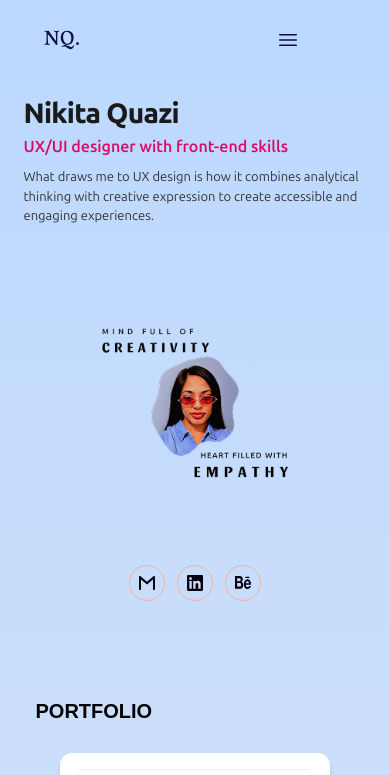
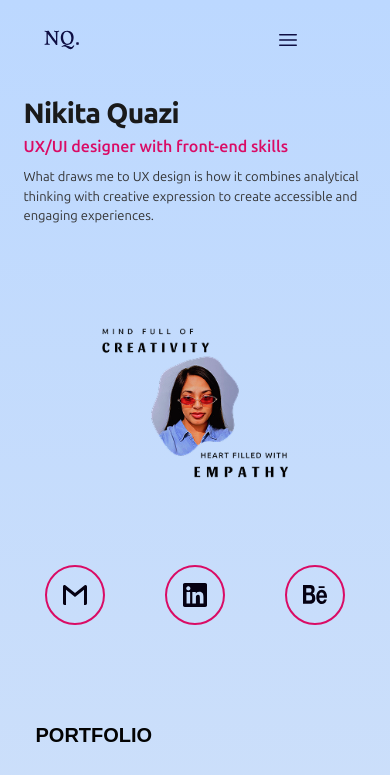
Before and after one commit to ChikiChirp/ux-portfolio, a Next.js app: page / in a window 390 px wide. Shown: the top 775 px of the page. Built offline with nearby package versions, Linux system fonts and the light colour scheme; a web font is replaced by a local one.

Commit message:
style: enhance social media buttons with larger size and pink border in mobile hero section

```diff
--- a/src/components/features/HeroSectionMobile.tsx
+++ b/src/components/features/HeroSectionMobile.tsx
@@ -31,16 +31,20 @@ interface ProjectCardMobileProps {
   tag: string;
 }
 
-const ProjectCardMobile: React.FC<ProjectCardMobileProps> = ({ href, imageSrc, imageAlt, title, tag }) => {
+const ProjectCardMobile: React.FC<ProjectCardMobileProps> = ({
+  href,
+  imageSrc,
+  imageAlt,
+  title,
+  tag,
+}) => {
   return (
-    <Link href={href} className="block w-[270px] bg-white p-4 rounded-xl shadow-md transition-transform hover:scale-105 focus:scale-105 focus:outline-none focus:ring-2 focus:ring-[#DA0B65] focus:ring-opacity-50">
+    <Link
+      href={href}
+      className="block w-[270px] bg-white p-4 rounded-xl shadow-md transition-transform hover:scale-105 focus:scale-105 focus:outline-none focus:ring-2 focus:ring-[#DA0B65] focus:ring-opacity-50"
+    >
       <div className="w-full h-[175px] relative overflow-hidden rounded-lg bg-gray-200">
-        <Image
-          src={imageSrc}
-          alt={imageAlt}
-          fill
-          className="object-cover"
-        />
+        <Image src={imageSrc} alt={imageAlt} fill className="object-cover" />
       </div>
       <h3 className="font-['Kanit',_sans-serif] text-base text-[#030303] uppercase mt-4 font-semibold tracking-tight">
         {title}
@@ -85,29 +89,31 @@ export default function HeroSectionMobile() {
             src="/figma-assets/Frame 5018.png"
             alt="Profile display with Creativity and Empathy labels"
             width={200}
-            height={158} /* Adjusted height to maintain aspect ratio of Figma image (approx 200x158) */
+            height={
+              158
+            } /* Adjusted height to maintain aspect ratio of Figma image (approx 200x158) */
             className="object-contain" /* Use object-contain to ensure full image is visible */
             priority
           />
         </div>
 
         {/* Social Buttons under Image */}
-        <div className="flex gap-3 justify-center mb-4">
+        <div className="flex gap-15 justify-center mb-4">
           {socialLinks.map((social) => (
             <a
               key={social.name}
               href={social.href}
               target="_blank"
               rel="noopener noreferrer"
-              className="w-9 h-9 rounded-full border border-[#F8B195] flex items-center justify-center hover:bg-[#F8B195]/10 transition-colors"
+              className="w-15 h-15 rounded-full border-2 border-[#DA0B65] flex items-center justify-center hover:bg-[#DA0B65]/10 transition-colors"
               aria-label={social.name}
             >
               <Image
                 src={social.icon}
                 alt={social.name}
-                width={18}
-                height={18}
-                className="w-4 h-4 object-contain"
+                width={20}
+                height={20}
+                className="w-6 h-6 object-contain"
               />
             </a>
           ))}
@@ -151,7 +157,6 @@ export default function HeroSectionMobile() {
         </div>
 
         {/* Codex Section */}
-
       </motion.div>
     </section>
   );
```
